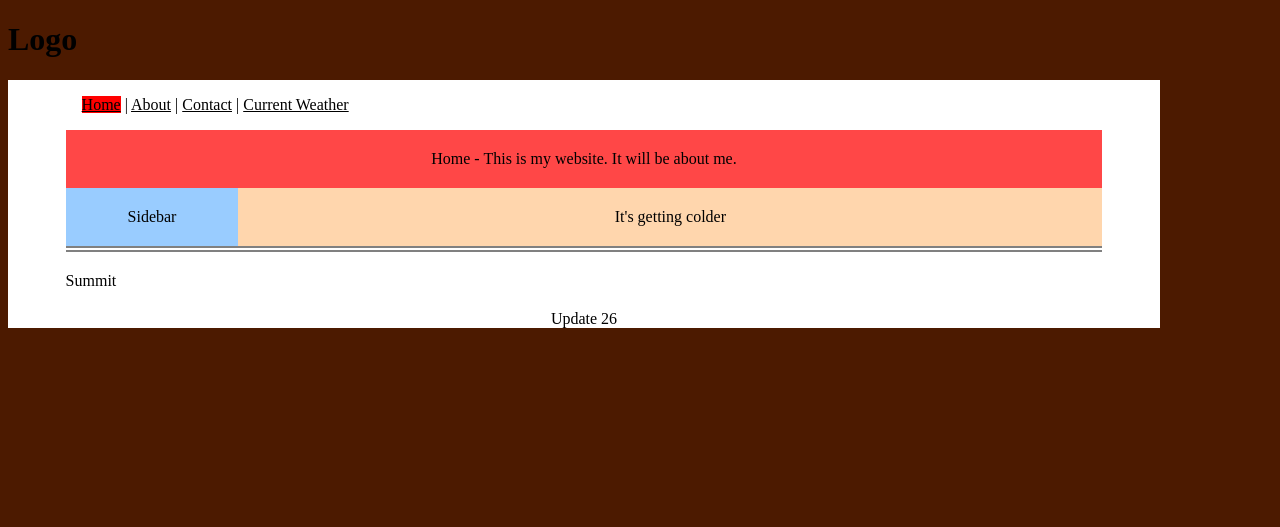
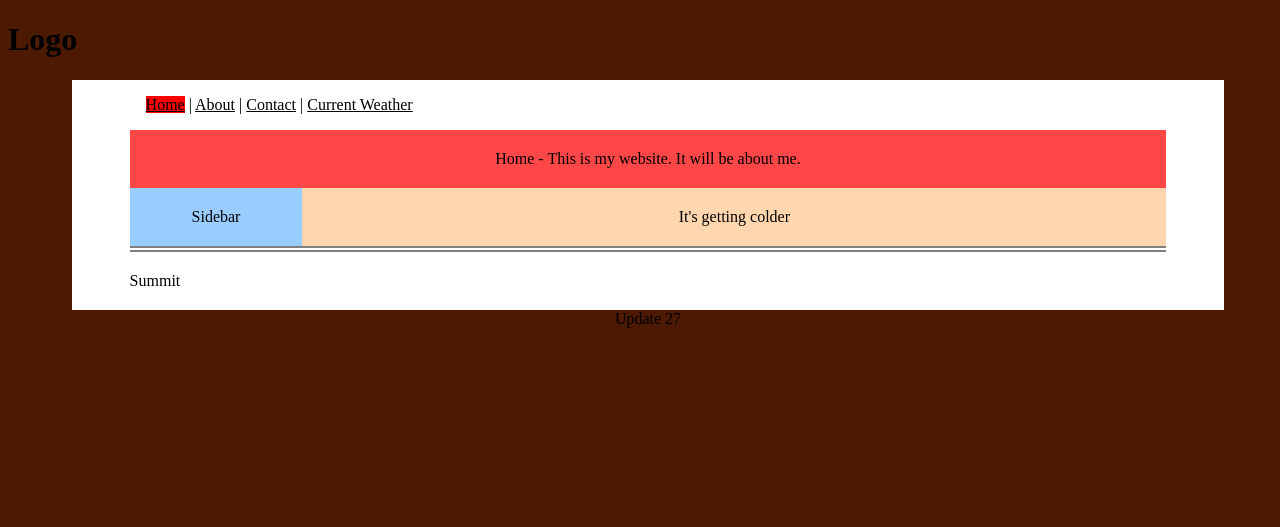
Before and after one commit to demidude93/demidude93.github.io, a PHP site: page /welcome/index.html in a window 1280 px wide. Shown: the top 527 px of the page. Run offline with PHP 8.4, Linux system fonts and the light colour scheme.

Commit message:
wrapper fix

```diff
--- a/welcome/index.html
+++ b/welcome/index.html
@@ -45,10 +45,10 @@
 						Summit
 					</div>
 				</div>
+			</div>
 
-				<div class="footnote">
-					Update 26
-				</div>
+			<div class="footnote">
+					Update 27
 			</div>
 		</body>
 
--- a/welcome/welcome.css
+++ b/welcome/welcome.css
@@ -21,6 +21,7 @@ html, body{
 	float:left;
 	width:90%;
 	height:auto;
+	margin: auto 5%;
 }
 
 .links{
```
